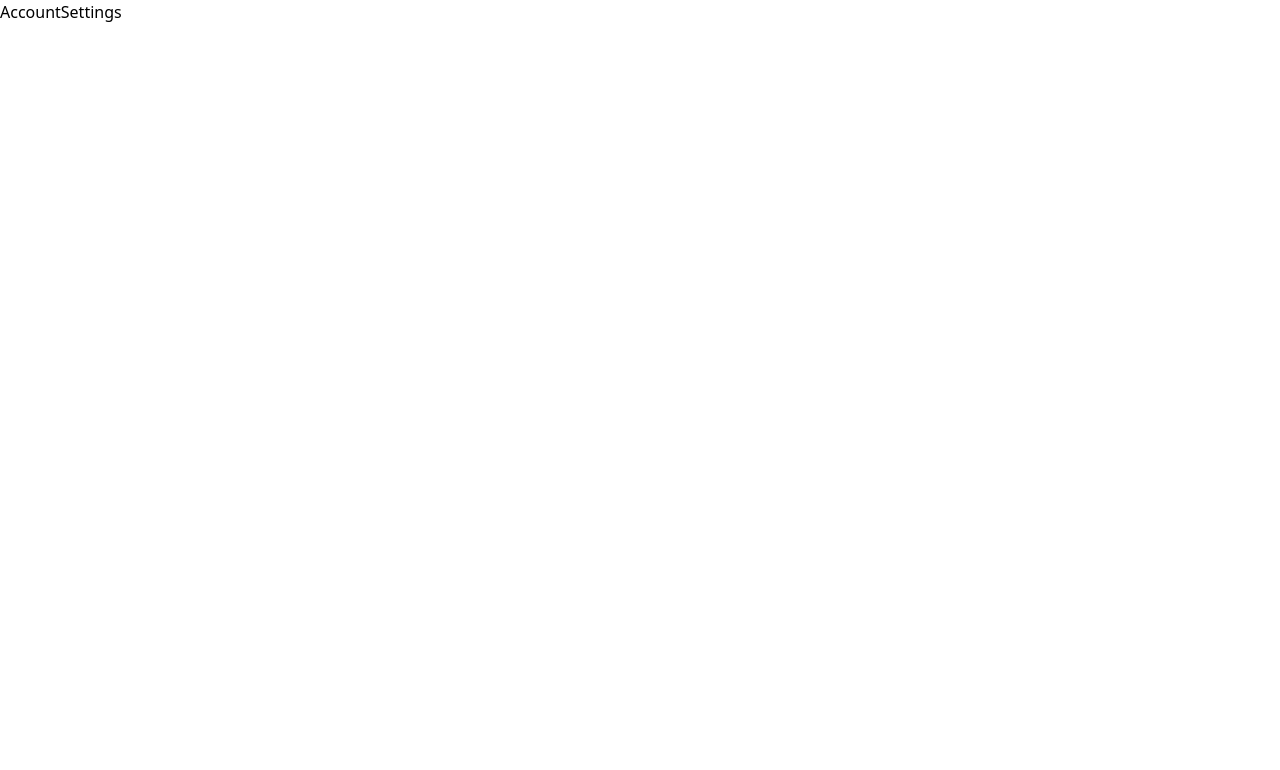
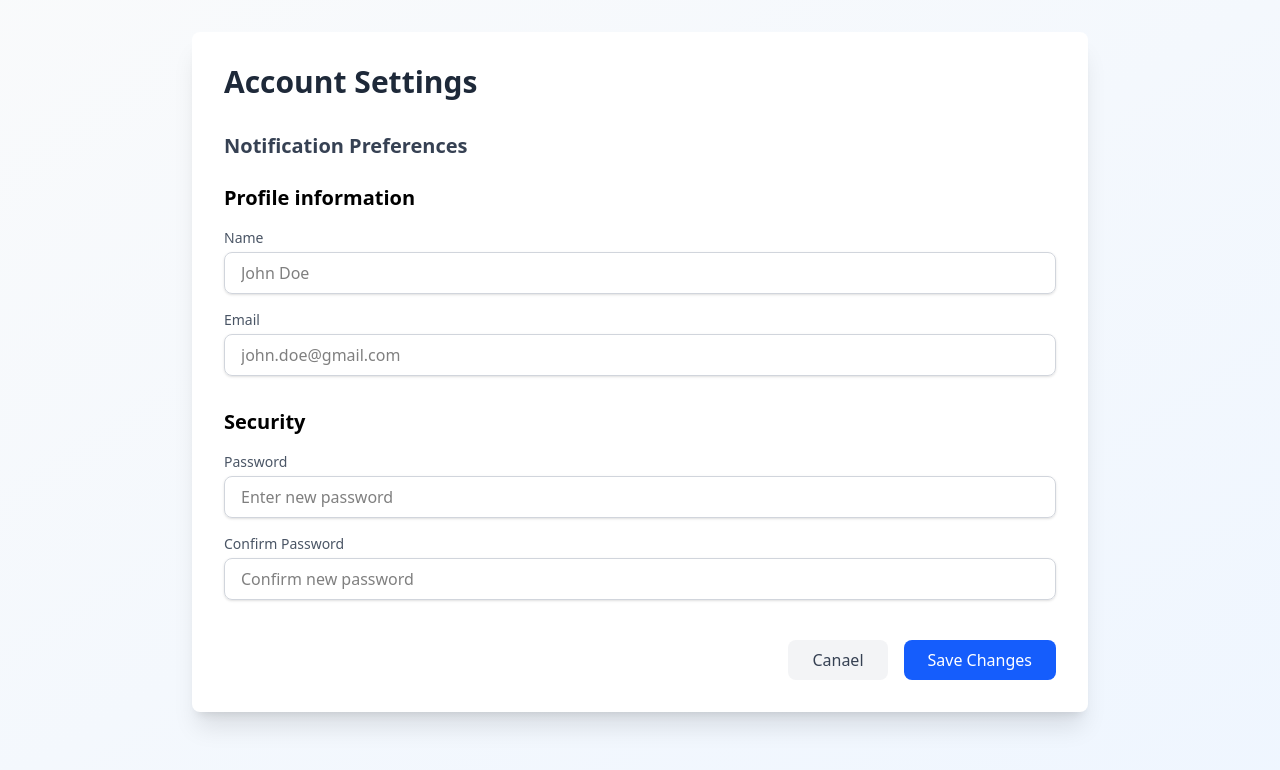
Before and after one commit to yashchhatrala25/Dashboard_Nextjs, a Next.js app: page /dashboard/settings/account in a window 1280 px wide. Shown: the top 770 px of the page. Built offline with nearby package versions, Linux system fonts and the light colour scheme.

Commit message:
account and notifications route complete

```diff
--- a/src/app/dashboard/settings/account/page.tsx
+++ b/src/app/dashboard/settings/account/page.tsx
@@ -1,9 +1,82 @@
-import React from 'react'
+import React from "react";
 
 const AccountSettings = () => {
   return (
-    <div>AccountSettings</div>
-  )
-}
+    <div className="min-h-screen bg-gradient-to-br from-gray-50 to-blue-50 p-8">
+      <div className="max-w-4xl mx-auto bg-white rounded-lg shadow-xl p-8">
+        <h1 className="text-3xl font-bold text-gray-800 mb-8">Account Settings</h1>
 
-export default AccountSettings
+        {/* Notification Settings Section */}
+        <div className="mb-8">
+          <h2 className="text-xl font-semibold text-gray-700 mb-4">
+            Notification Preferences
+          </h2>
+
+          <div className="space-y-4">
+            <div>
+              <h2 className="text-xl font-semibold py-2">
+                Profile information
+              </h2>
+              <div className="py-2">
+                <label className="block text-sm font-medium text-gray-600">
+                  Name
+                </label>
+
+                <input type="text"
+                  className="mt-1 block w-full px-4 py-2 border border-gray-300 rounded-lg shadow-sm focus:outline-none focus:ring-2 focus:ring-blue-500"
+                  placeholder="John Doe"
+                />
+              </div>
+              <div className="py-2">
+                <label className="block text-sm font-medium text-gray-600">
+                  Email
+                </label>
+
+                <input type="email"
+                  className="mt-1 block w-full px-4 py-2 border border-gray-300 rounded-lg shadow-sm focus:outline-none focus:ring-2 focus:ring-blue-500"
+                  placeholder="john.doe@gmail.com"
+                />
+              </div>
+            </div>
+
+            <div>
+              <h2 className="text-xl font-semibold py-2">Security</h2>
+              <div className="py-2">
+                <label className="block text-sm font-medium text-gray-600">
+                  Password
+                </label>
+
+                <input type="password"
+                  className="mt-1 block w-full px-4 py-2 border border-gray-300 rounded-lg shadow-sm focus:outline-none focus:ring-2 focus:ring-blue-500"
+                  placeholder="Enter new password"
+                />
+              </div>
+              <div className="py-2">
+                <label className="block text-sm font-medium text-gray-600">
+                  Confirm Password
+                </label>
+
+                <input type="password"
+                  className="mt-1 block w-full px-4 py-2 border border-gray-300 rounded-lg shadow-sm focus:outline-none focus:ring-2 focus:ring-blue-500"
+                  placeholder="Confirm new password"
+                />
+              </div>
+            </div>
+          </div>
+        </div>
+
+        {/* Action Settings */}
+        <div className="flex justify-end space-x-4">
+          <button className="px-6 py-2 text-gray-700 bg-gray-100 rounded-lg hover:bg-gray-200 transition-colors">
+            Canael
+          </button>
+          <button className="px-6 py-2 text-white bg-blue-600 rounded-lg hover:bg-blue-700 transition-colors">
+            Save Changes
+          </button>
+        </div>
+      </div>
+    </div>
+  );
+};
+
+export default AccountSettings;
--- a/src/app/dashboard/settings/notifications/page.tsx
+++ b/src/app/dashboard/settings/notifications/page.tsx
@@ -1,9 +1,60 @@
-import React from 'react'
+import React from "react";
 
 const Notifications = () => {
   return (
-    <div>Notifications</div>
-  )
-}
+    <div className="min-h-screen bg-gradient-to-br from-gray-50 to-blue-50 p-8">
+      <div className="max-w-4xl mx-auto bg-white rounded-lg shadow-xl p-8">
+        <h1 className="text-3xl font-bold text-gray-800 mb-8">Notifications</h1>
 
-export default Notifications
+        {/* Notification Settings Section */}
+        <div className="mb-8">
+          <h2 className="text-xl font-semibold text-gray-700 mb-4">
+            Notification Preferences
+          </h2>
+
+          <div className="space-y-4">
+            <div>
+              <label className="block text-sm font-medium text-gray-600">
+                Email Notifications
+              </label>
+              <select className="mt-1 block w-full px-4 py-2 border border-gray-300 rounded-lg shadow-sm focus:outline-none focus:ring-2 focus:ring-blue-500">
+                <option>Enable</option>
+                <option>Disable</option>
+              </select>
+            </div>
+
+            <div>
+              <label className="block text-sm font-medium text-gray-600">
+                SMS Notifications
+              </label>
+              <select className="mt-1 block w-full px-4 py-2 border border-gray-300 rounded-lg shadow-sm focus:outline-none focus:ring-2 focus:ring-blue-500">
+                <option>Enable</option>
+                <option>Disable</option>
+              </select>
+            </div>
+
+            <div>
+              <label className="block text-sm font-medium text-gray-600">
+                Push Notification
+              </label>
+
+              <select className="mt-1 block w-full px-4 py-2 border border-gray-300 rounded-lg shadow-sm focus:outline-none focus:ring-2 focus:ring-blue-500">
+                <option>Enable</option>
+                <option>Disable</option>
+              </select>
+            </div>
+          </div>
+        </div>
+
+        {/* Action Settings */}
+        <div className="flex justify-end space-x-4">
+          <button className="px-6 py-2 text-gray-700 bg-gray-100 rounded-lg hover:bg-gray-200 transition-colors">Canael</button>
+          <button className="px-6 py-2 text-white bg-blue-600 rounded-lg hover:bg-blue-700 transition-colors">Save Changes</button>
+
+        </div>
+      </div>
+    </div>
+  );
+};
+
+export default Notifications;
```
